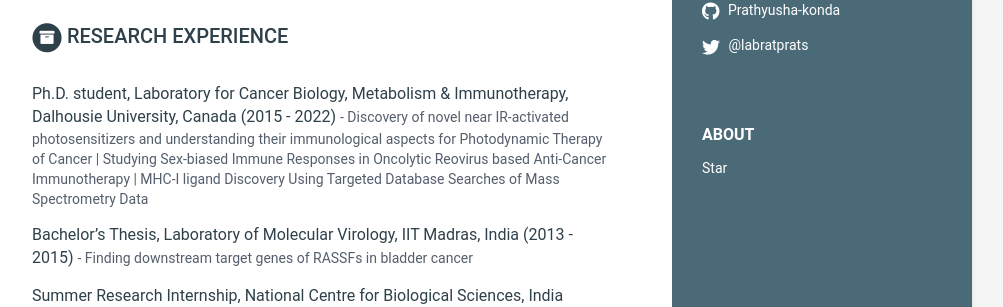
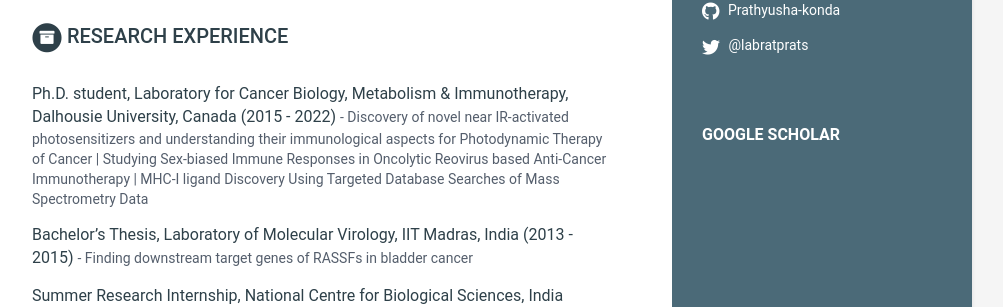
Before and after one commit to Prathyusha-konda/Website, a Jekyll site: the page built from index.html, in a window 1280 px wide. Shown: the part 417-724 px from the top of the page, without its empty margins (168-1171 px from the left). Built offline with Jekyll 4.4.1, drawn with Linux system fonts in a browser that asks for light colours.

Commit message:
Update about.html

```diff
--- a/_includes/about.html
+++ b/_includes/about.html
@@ -1,10 +1,10 @@
 <div class="remove-container container-block">
   <h2 class="container-block-title">
-    About
+    Google Scholar
   </h2>
   <ul class="list-unstyled interests-list">
-    <li><a target="_blank" href=""></a></li>
-     <li><a class="github-button" href="https://github.com/sharu725/online-cv" data-icon="octicon-star" data-show-count="true" aria-label="Star sharu725/online-cv on GitHub">Star</a>
+    <li><a target="_blank" href="https://scholar.google.ca/citations?user=LMu60kjth8EC&hl=en"></a></li>
+     <li><a class="github-button" href="https://github.com/sharu725/online-cv" data-icon="octicon-star" data-show-count="true" aria-label=""></a>
      <script async defer src=""></script>
   </ul>
 </div><!--//About-->
```
